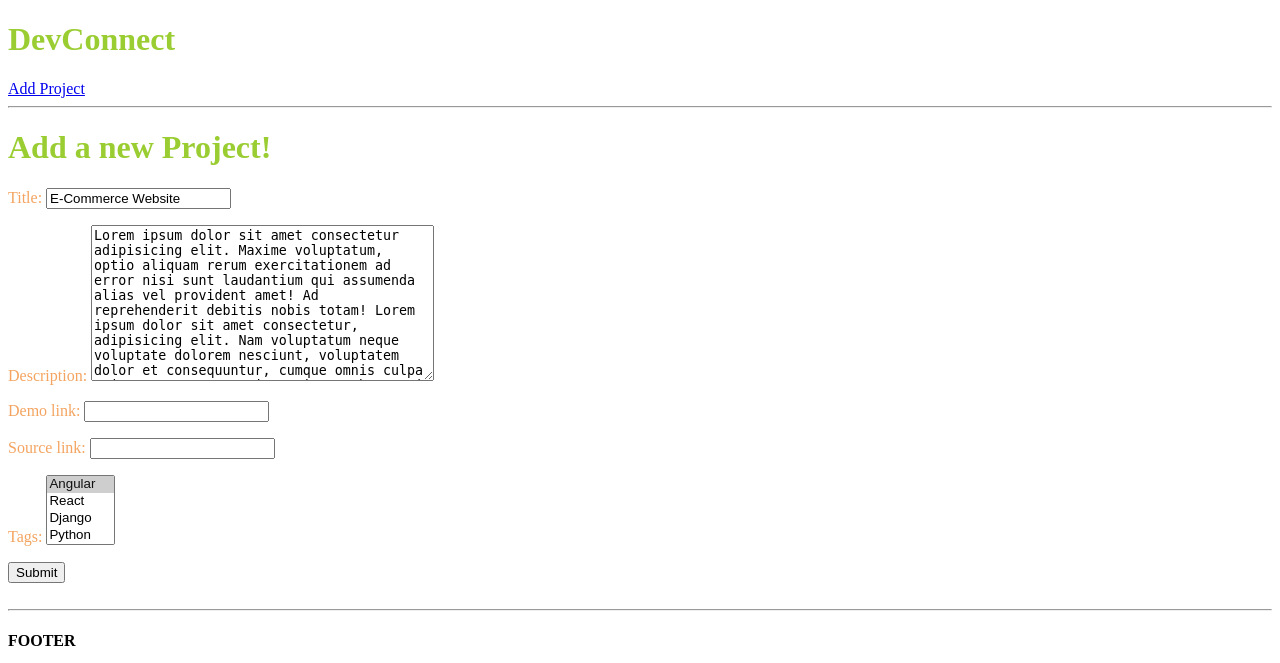
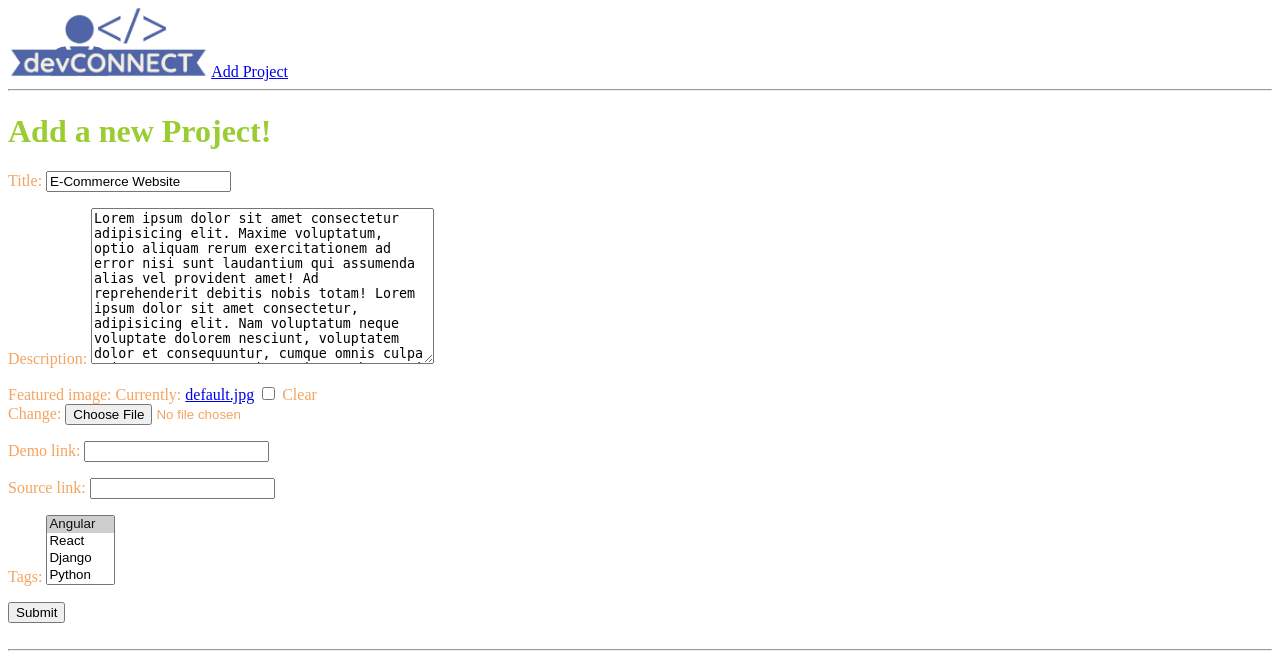
Before and after one commit to imchandu1107/Dev_Connect, a Django app: page /update-project/3e5f9e6b-feed-4af7-8318-7b08bf8906e7 in a window 1280 px wide. Shown: the top 663 px of the page. Run offline with Django 4.2, Linux system fonts and the light colour scheme; data comes from the database, SQL or seed files in the repository; both versions use the stored data as it was after the commit.

Commit message:
configure for users to upload images

```diff
--- a/Dev_Connect/settings.py
+++ b/Dev_Connect/settings.py
@@ -121,11 +121,14 @@ USE_TZ = True
 # https://docs.djangoproject.com/en/4.0/howto/static-files/
 
 STATIC_URL = 'static/'
+MEDIA_URL = '/images/'
 
 STATICFILES_DIRS = [
     os.path.join(BASE_DIR, 'static'),
 ]
 
+MEDIA_ROOT = os.path.join(BASE_DIR, 'static/images')
+
 # Default primary key field type
 # https://docs.djangoproject.com/en/4.0/ref/settings/#default-auto-field
 
--- a/Dev_Connect/urls.py
+++ b/Dev_Connect/urls.py
@@ -16,7 +16,12 @@ Including another URLconf
 from django.contrib import admin
 from django.urls import path, include
 
+from django.conf import settings
+from django.conf.urls.static import static
+
 urlpatterns = [
     path('admin/', admin.site.urls),
     path('', include('projects.urls')),
 ]
+
+urlpatterns += static(settings.MEDIA_URL, document_root = settings.MEDIA_ROOT)
--- a/projects/forms.py
+++ b/projects/forms.py
@@ -4,4 +4,4 @@ from .models import Project
 class ProjectForm(ModelForm):
     class Meta:
        model = Project
-       fields = ['title', 'description', 'demo_link', 'source_link', 'tags']
+       fields = ['title', 'description', 'featured_image', 'demo_link', 'source_link', 'tags']
--- a/projects/models.py
+++ b/projects/models.py
@@ -1,3 +1,4 @@
+from email.policy import default
 from tkinter import CASCADE
 from django.db import models
 import uuid
@@ -6,6 +7,7 @@ import uuid
 class Project(models.Model):
     title = models.CharField(max_length=200)
     description = models.TextField(null=True, blank=True)
+    featured_image = models.ImageField(null=True, blank=True, default="default.jpg")
     demo_link = models.CharField(max_length=1000, null=True, blank=True)
     source_link = models.CharField(max_length=1000, null=True, blank=True)
 
--- a/projects/templates/projects/project_form.html
+++ b/projects/templates/projects/project_form.html
@@ -2,7 +2,7 @@
 {% block content %}
 
 <h1>Add a new Project!</h1>
-<form method="POST">
+<form method="POST" enctype="multipart/form-data">
     {% csrf_token %}
     {{form.as_p}}
     <input type="Submit">
--- a/projects/templates/projects/single-project.html
+++ b/projects/templates/projects/single-project.html
@@ -3,6 +3,7 @@
 {% block content %}
 
 <br>
+<img src="{{project.featured_image.url}}" alt="Featured Image" style="max-width: 500px;">
 <h1>{{project.title}}</h1>
 <hr>
 {% for tag in project.tags.all %}
--- a/projects/views.py
+++ b/projects/views.py
@@ -16,7 +16,7 @@ def project(request, pk):
 def createProject(request):
     form = ProjectForm()
     if request.method == "POST":
-        form = ProjectForm(request.POST)
+        form = ProjectForm(request.POST, request.FILES)
         if form.is_valid():
             form.save()
             return redirect('projects')
@@ -28,7 +28,7 @@ def updateProject(request, pk):
     form = ProjectForm(instance=project)
 
     if request.method == "POST":
-        form = ProjectForm(request.POST, instance=project)
+        form = ProjectForm(request.POST, request.FILES, instance=project)
         if form.is_valid():
             form.save()
             return redirect('projects')
--- a/static/styles/main.css
+++ b/static/styles/main.css
@@ -10,3 +10,7 @@ span{
     background-color: black;
     color: white;
 }
+
+.logo{
+    max-width: 200px;
+}
--- a/templates/main.html
+++ b/templates/main.html
@@ -5,6 +5,7 @@
     <meta charset="UTF-8">
     <meta http-equiv="X-UA-Compatible" content="IE=edge">
     <meta name="viewport" content="width=device-width, initial-scale=1.0">
+    <link rel="shortcut icon" href="{% static 'images/favicon.png' %}" type="image/x-icon">
     <title>DevConnect</title>
     <link rel="stylesheet" href="{% static 'styles/main.css' %}">
 </head>
--- a/templates/navbar.html
+++ b/templates/navbar.html
@@ -1,3 +1,4 @@
-<h1>DevConnect</h1>
+{% load static %}
+<img src="{% static 'images/logo.png' %}" alt="DevConnectLogo" class="logo">
 <a href="{% url 'create-project' %}">Add Project</a>
 <hr>
```
Also changed, not shown: db.sqlite3, projects/migrations/0004_project_featured_image.py (added), static/images/default.jpg (added), static/images/favicon.png (added), static/images/logo.png (added), static/images/logo2.png (added), static/images/to-do-list.png (added).
